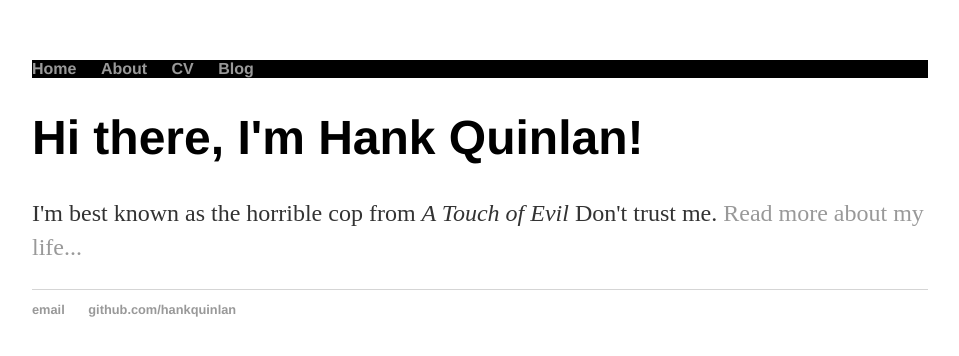
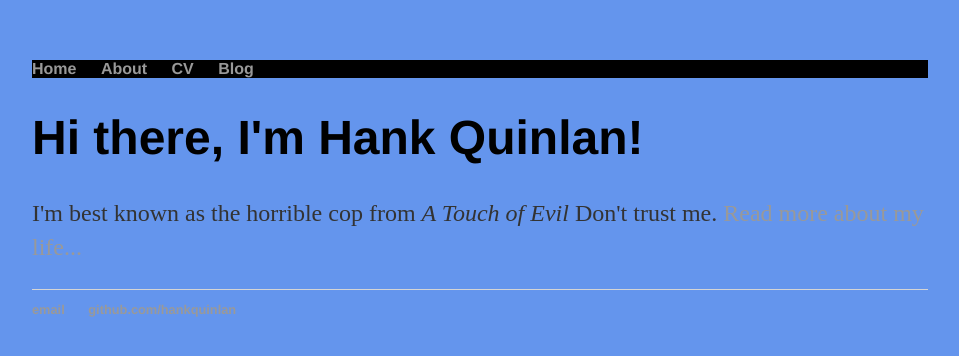
Before and after one commit to 8mile1/8mile1.github.io, a Jekyll site: the page built from index.html, in a window 1280 px wide. Shown: the top 356 px of the page, without its empty margins (160-1119 px from the left). Built offline with Jekyll 4.4.1, drawn with Linux system fonts in a browser that asks for light colours.

Commit message:
Update main.css

```diff
--- a/css/main.css
+++ b/css/main.css
@@ -1,6 +1,7 @@
 body {
     margin: 60px auto;
     width: 70%;
+     background-color: cornflowerblue;
 }
 nav ul, footer ul {
     font-family:'Helvetica', 'Arial', 'Sans-Serif';
```
